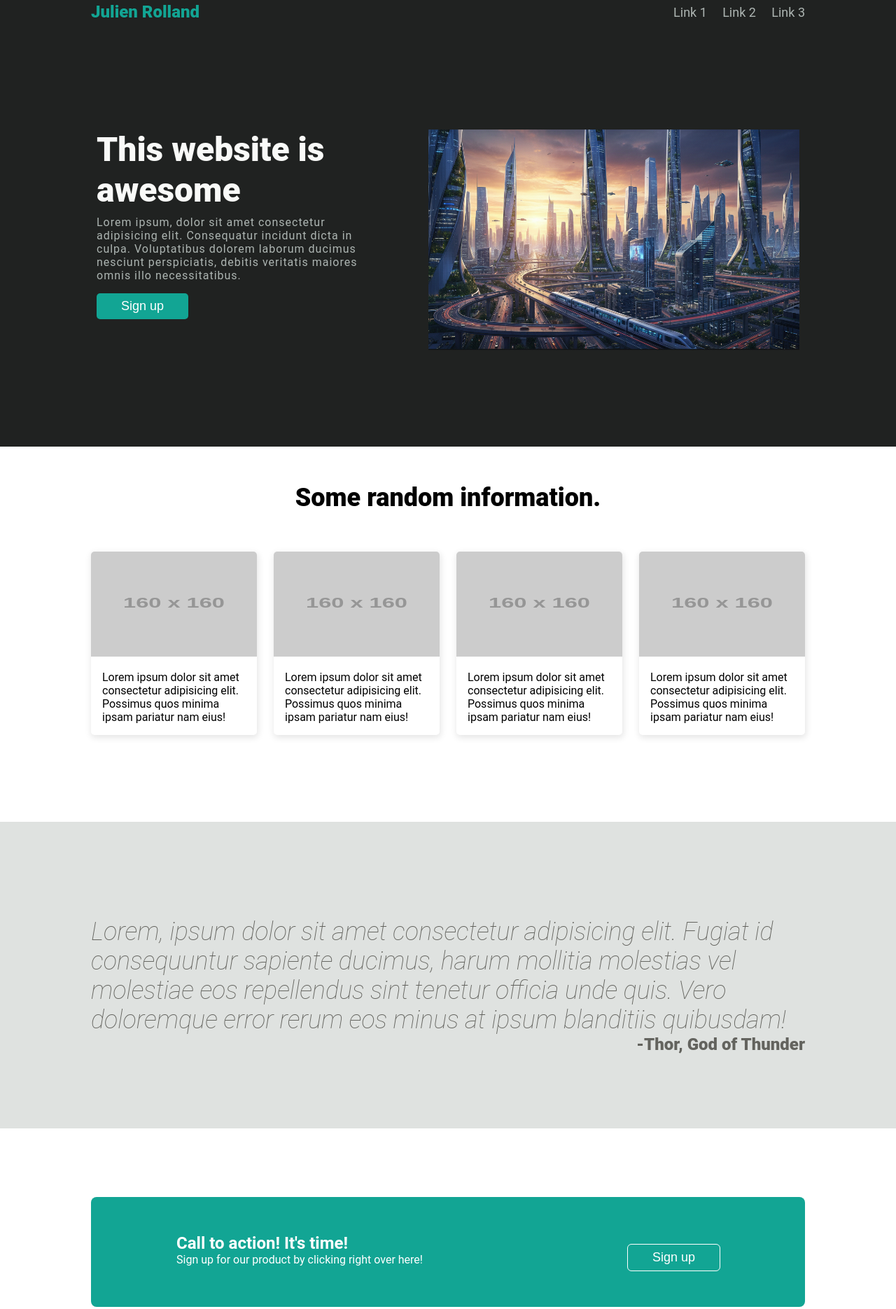
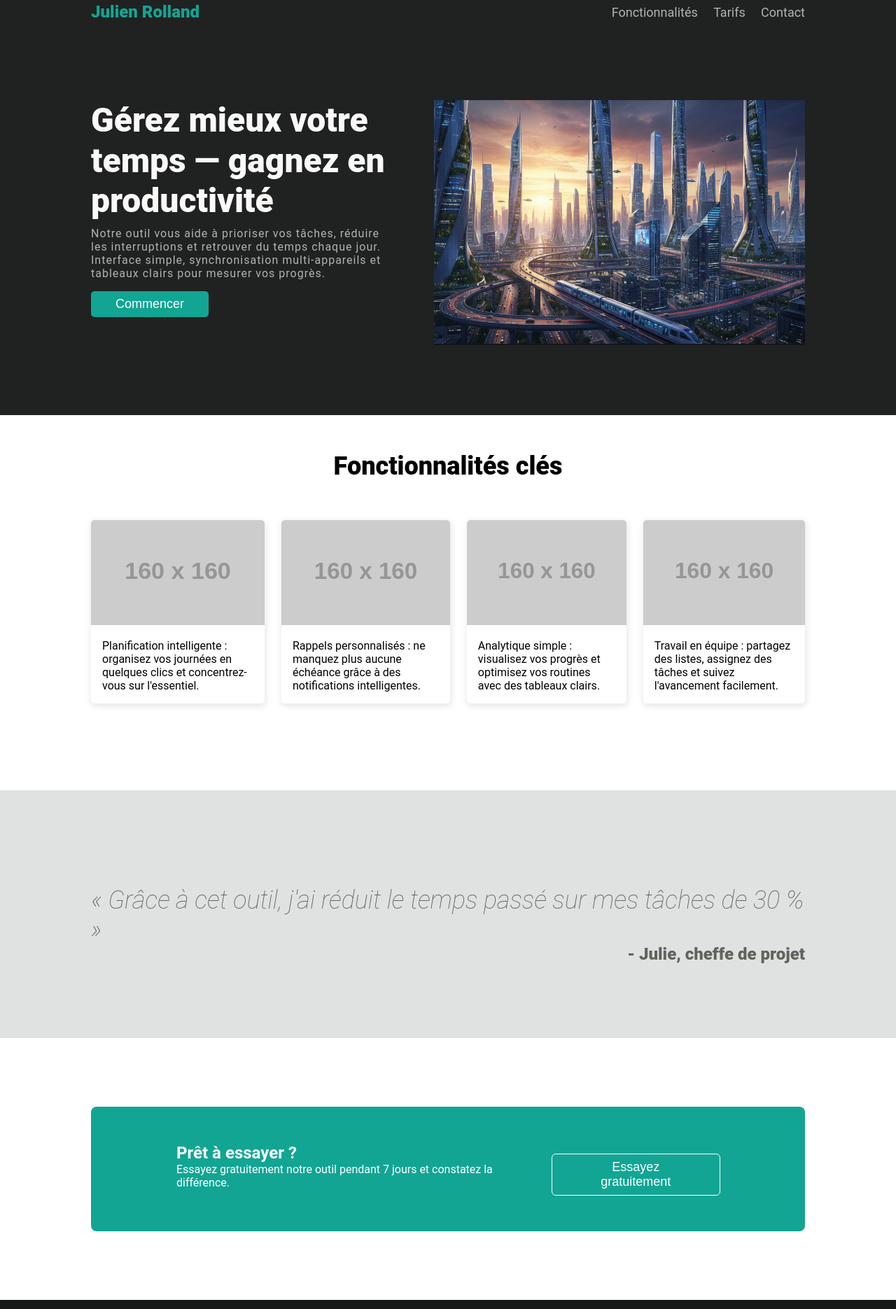
Before and after one commit to julien-dev-29/landing-page, a plain HTML site: page index.html in a window 1280 px wide. Shown: the part 13-1883 px from the top of the page at 70% size. Drawn offline with Linux system fonts and the light colour scheme; placeholder pictures from the web are drawn by us.

Commit message:
Update mock text

```diff
--- a/index.html
+++ b/index.html
@@ -5,79 +5,96 @@
     <meta charset="UTF-8">
     <meta name="viewport" content="width=device-width, initial-scale=1.0">
     <link rel="stylesheet" href="style.css">
-    <title>Landing Page</title>
+    <meta name="description"
+        content="Une landing page claire présentant notre produit — inscription rapide, bénéfices et témoignages.">
+    <link rel="canonical" href="https://example.com/">
+    <link rel="icon" href="/favicon.ico">
+    <title>Homepage</title>
 </head>
 
 <body>
+    <a class="skip-link" href="#main">Sauter au contenu</a>
     <header class="header">
         <div class="navbar container">
             <div class="navbar-logo">Julien Rolland</div>
             <nav>
                 <ul class="navbar-links">
-                    <li><a href="#information">Link 1</a></li>
-                    <li><a href="#">Link 2</a></li>
-                    <li><a href="#footer">Link 3</a></li>
+                    <li><a href="#information">Fonctionnalités</a></li>
+                    <li><a href="#call-to-action">Tarifs</a></li>
+                    <li><a href="#footer">Contact</a></li>
                 </ul>
             </nav>
         </div>
     </header>
+    <main id="main">
         <section id="hero">
             <div class="hero container">
                 <div>
-                <h1>This website is awesome</h1>
-                <p>Lorem ipsum, dolor sit amet consectetur adipisicing elit. Consequatur incidunt dicta in culpa.
-                    Voluptatibus
-                    dolorem laborum ducimus nesciunt perspiciatis, debitis veritatis maiores omnis illo necessitatibus.
-                </p>
-                <button class="btn">Sign up</button>
+                    <h1>Gérez mieux votre temps — gagnez en productivité</h1>
+                    <p>Notre outil vous aide à prioriser vos tâches, réduire les interruptions et retrouver du temps
+                        chaque jour. Interface simple, synchronisation multi‑appareils et tableaux clairs pour mesurer
+                        vos progrès.</p>
+                    <button class="btn">Commencer</button>
                 </div>
-            <img src="assets/images/hero-image.png" width="530" alt="hero image">
+                <picture>
+                    <img src="assets/images/hero-image.png" width="530" height="350" alt="Visuel du produit"
+                        loading="eager" decoding="async" fetchpriority="high">
+                </picture>
             </div>
         </section>
         <section id="information">
-        <h2 class="information-title">Some random information.</h2>
+            <h2 class="information-title">Fonctionnalités clés</h2>
             <div class="info-container container">
                 <article class="info-item">
-                <img src="https://placehold.co/160x160" alt="">
-                <p>Lorem ipsum dolor sit amet consectetur adipisicing elit. Possimus quos minima ipsam pariatur nam
-                    eius!</p>
+                    <picture>
+                        <img src="https://placehold.co/160x160" alt="Illustration du point 1" width="160" height="160"
+                            loading="lazy" decoding="async">
+                    </picture>
+                    <p>Planification intelligente : organisez vos journées en quelques clics et concentrez-vous sur
+                        l'essentiel.</p>
                 </article>
                 <article class="info-item">
-                <img src="https://placehold.co/160x160" alt="">
-                <p>Lorem ipsum dolor sit amet consectetur adipisicing elit. Possimus quos minima ipsam pariatur nam
-                    eius!</p>
+                    <picture>
+                        <img src="https://placehold.co/160x160" alt="Illustration du point 2" width="160" height="160"
+                            loading="lazy" decoding="async">
+                    </picture>
+                    <p>Rappels personnalisés : ne manquez plus aucune échéance grâce à des notifications intelligentes.
+                    </p>
                 </article>
                 <article class="info-item">
-                <img src="https://placehold.co/160x160" alt="">
-                <p>Lorem ipsum dolor sit amet consectetur adipisicing elit. Possimus quos minima ipsam pariatur nam
-                    eius!</p>
+                    <picture>
+                        <img src="https://placehold.co/160x160" alt="Illustration du point 3" width="160" height="160"
+                            loading="lazy" decoding="async">
+                    </picture>
+                    <p>Analytique simple : visualisez vos progrès et optimisez vos routines avec des tableaux clairs.
+                    </p>
                 </article>
                 <article class="info-item">
-                <img src="https://placehold.co/160x160" alt="">
-                <p>Lorem ipsum dolor sit amet consectetur adipisicing elit. Possimus quos minima ipsam pariatur nam
-                    eius!</p>
+                    <picture>
+                        <img src="https://placehold.co/160x160" alt="Illustration du point 4" width="160" height="160"
+                            loading="lazy" decoding="async">
+                    </picture>
+                    <p>Travail en équipe : partagez des listes, assignez des tâches et suivez l'avancement facilement.
+                    </p>
                 </article>
             </div>
         </section>
         <section id="quote">
             <div class="container">
-            <cite>Lorem, ipsum dolor sit amet consectetur adipisicing elit. Fugiat id consequuntur sapiente ducimus,
-                harum
-                mollitia molestias vel molestiae eos repellendus sint tenetur officia unde quis. Vero doloremque error
-                rerum
-                eos minus at ipsum blanditiis quibusdam!</cite>
-            <div class="text-left"> -Thor, God of Thunder</div>
+                <cite>« Grâce à cet outil, j'ai réduit le temps passé sur mes tâches de 30 % »</cite>
+                <div class="text-left">- Julie, cheffe de projet</div>
             </div>
         </section>
         <section id="call-to-action">
             <article class="call-to-action container">
                 <div class="flex-left">
-                <h2>Call to action! It's time!</h2>
-                <p>Sign up for our product by clicking right over here!</p>
+                    <h2>Prêt à essayer ?</h2>
+                    <p>Essayez gratuitement notre outil pendant 7 jours et constatez la différence.</p>
                 </div>
-            <button class="btn">Sign up</button>
+                <button class="btn">Essayez gratuitement</button>
             </article>
         </section>
+    </main>
     <footer class="footer" id="footer">
         <div>Copyright ® The Odin Project 2025</div>
     </footer>
--- a/style.css
+++ b/style.css
@@ -6,12 +6,11 @@
   --information-text-fs: 36px;
   --hero-main-color: #f9faf8;
   --fw-900: 900;
-  --text-secondary-color: #ADB5B2;
-  --btn-color: #12A594;
-  --btn-hover-color: #0D9B8A;
+  --text-secondary-color: #adb5b2;
+  --btn-color: #12a594;
+  --btn-hover-color: #0d9b8a;
   --quote-bg-color: #dfe2e0;
   --quote-text-color: #1f2937;
-
 
   /* Radix Color: */
 
@@ -97,6 +96,33 @@ body {
   margin-inline: auto;
 }
 
+.skip-link {
+  position: absolute;
+  left: -999px;
+  top: auto;
+  width: 1px;
+  height: 1px;
+  overflow: hidden;
+  text-decoration: none;
+}
+.skip-link:focus,
+.skip-link:active {
+  position: static;
+  left: 0;
+  width: auto;
+  height: auto;
+  padding: 8px 12px;
+  background: var(--btn-color);
+  color: white;
+  z-index: 9999;
+}
+
+.info-item img {
+  width: 100%;
+  height: 150px;
+  object-fit: cover;
+}
+
 /* Header:  */
 
 .header {
@@ -142,7 +168,7 @@ body {
   background-size: cover;
   color: var(--hero-main-color);
   gap: 2.5rem;
-  padding: 138px;
+  padding: 6rem 1rem;
 }
 
 .hero {
@@ -169,12 +195,17 @@ body {
 .btn {
   border: none;
   margin-top: 16px;
-  outline: transparent;
   border-radius: 5px;
   padding: 8px 35px;
   background-color: var(--btn-color);
   font-size: 18px;
   color: white;
+}
+
+.btn:focus-visible {
+  outline: 3px solid #ffffff;
+  outline-offset: 3px;
+  box-shadow: 0 0 0 6px rgba(18, 165, 148, 0.15);
 }
 
 #call-to-action .btn {
@@ -249,6 +280,7 @@ body {
 /* Call to action: */
 
 .call-to-action {
+  gap: 16px;
   margin-top: 98px;
   margin-bottom: 98px;
   padding: 52px 122px;
@@ -267,3 +299,23 @@ body {
   background-color: var(--bg-dark);
   color: var(--text-secondary-color);
 }
+
+@media (max-width: 600px) {
+  #hero {
+    padding: 3rem 1rem;
+  }
+  .hero {
+    flex-direction: column;
+    gap: 1.5rem;
+    align-items: flex-start;
+  }
+  .hero h1 {
+    font-size: 2rem;
+  }
+  .call-to-action {
+    padding: 2rem 1rem;
+    flex-direction: column;
+    gap: 1rem;
+    align-items: flex-start;
+  }
+}
```
Lines whose indentation alone changed are shown as unchanged.
